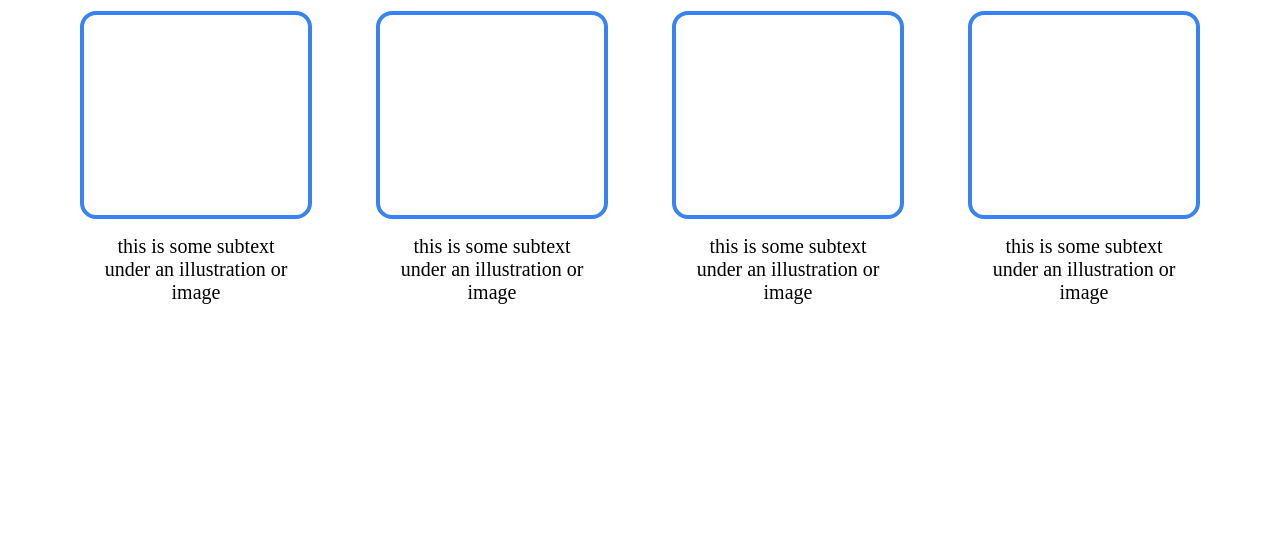
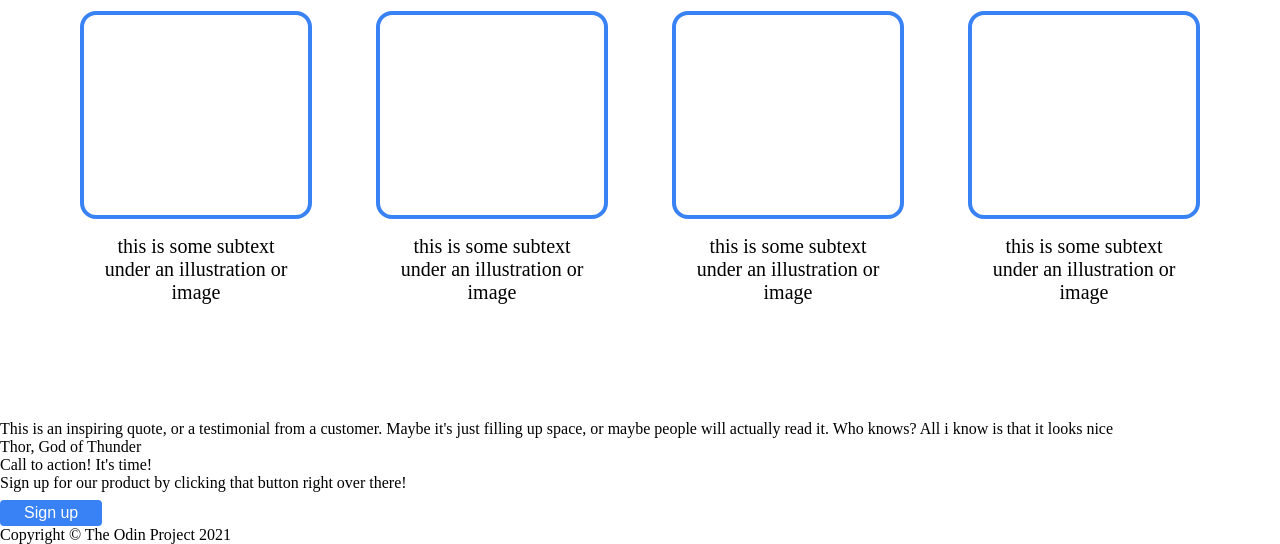
Before and after one commit to natanmd/landing-page, a plain HTML site: page index.html in a window 1280 px wide. Shown: the part 762-1306 px from the top of the page. Before the commit the page ends 1082 px from the top, so only its background shows below. Drawn offline with Linux system fonts and the light colour scheme.

Commit message:
Add html code for sections three, four and footer

```diff
--- a/index.html
+++ b/index.html
@@ -48,5 +48,24 @@
             </div>
         </div>
     </div>
+
+    <div class="third-section">
+        <div class="container">
+            <div class="quote">This is an inspiring quote, or a testimonial from a customer. Maybe it's just filling up space, or maybe people will actually read it. Who knows? All i know is that it looks nice</div>
+            <div class="artist">Thor, God of Thunder</div>
+        </div>
+    </div>
+
+    <div class="fourth-section">
+        <div class="container">
+            <div class="text">
+                <div class="main-text">Call to action! It's time!</div>
+                <div class="secondary-text">Sign up for our product by clicking that button right over there!</div>
+            </div>
+            <button>Sign up</button>
+        </div>
+    </div>
+
+    <div class="footer">Copyright &#169; The Odin Project 2021</div>
 </body>
 </html>
--- a/style.css
+++ b/style.css
@@ -78,6 +78,9 @@ button{
     margin: auto;
 }
 
+.second-section {
+    margin-bottom: 100px;
+}
 .second-section .header {
     display: flex;
     justify-content: center;
```
